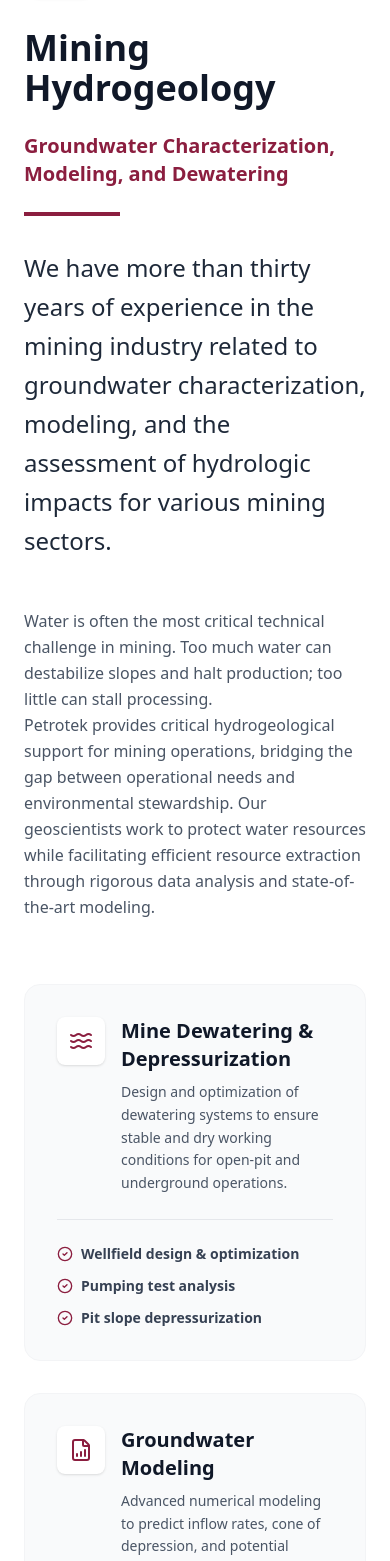
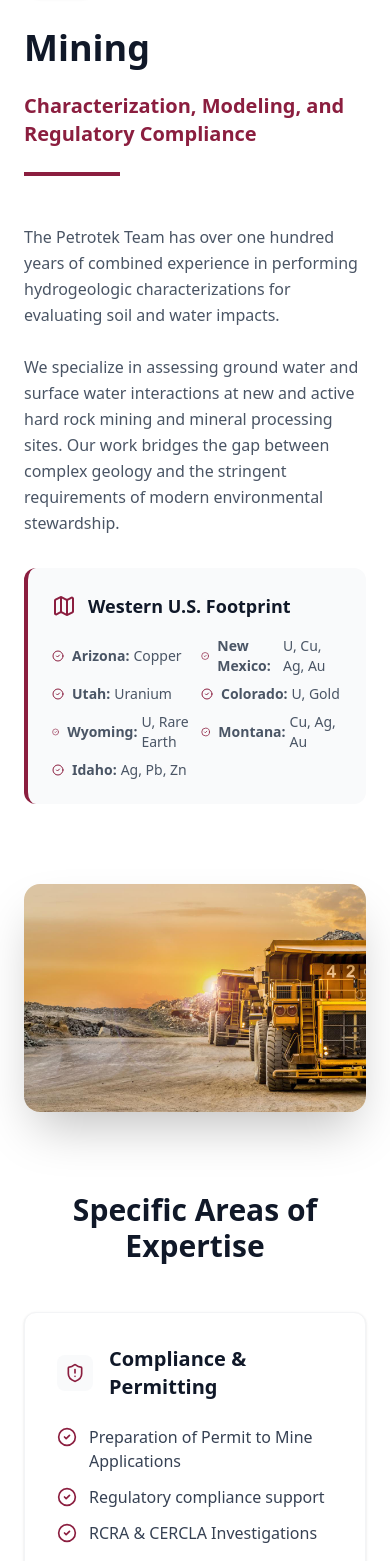
Before and after one commit to cmax88/petrotek-site, a React (Vite) app: page /mining in a window 390 px wide. Shown: the part 260-1821 px from the top of the page. Built offline with nearby package versions, Linux system fonts and the light colour scheme.

Commit message:
mining and safety pages

```diff
--- a/src/components/Layout.jsx
+++ b/src/components/Layout.jsx
@@ -28,8 +28,8 @@ const Layout = () => {
     { title: "Carbon Capture", id: "/carbon-capture" },
     { title: "Oil & Gas", id: "/oil-and-gas" },
     { title: "ISR Uranium", id: "/isr-uranium" },
-    { title: "Mining", id: "/mining" },
-    { title: "Safety", id: "/safety" }
+     { title: "Safety", id: "/safety" },
+    { title: "Mining", id: "/mining" }
   ];
 
   const handleContactClick = () => {
--- a/src/pages/Mining.jsx
+++ b/src/pages/Mining.jsx
@@ -10,52 +10,35 @@ import {
   Droplet,
   CheckCircle2,
   ChevronRight,
-  TrendingUp
+  TrendingUp,
+  Map,
+  ShieldAlert,
+  Search
 } from 'lucide-react';
 
 const Mining = () => {
   const maroon = "#8B1E3F";
 
-  const services = [
+  const miningExpertise = [
     {
-      title: "Mine Dewatering & Depressurization",
-      icon: <Waves className="w-6 h-6" style={{ color: maroon }} />,
-      description: "Design and optimization of dewatering systems to ensure stable and dry working conditions for open-pit and underground operations.",
-      items: [
-        "Wellfield design & optimization",
-        "Pumping test analysis",
-        "Pit slope depressurization"
-      ]
+      title: "Compliance & Permitting",
+      icon: <ShieldAlert className="w-5 h-5" />,
+      items: ["Preparation of Permit to Mine Applications", "Regulatory compliance support", "RCRA & CERCLA Investigations"]
     },
     {
-      title: "Groundwater Modeling",
-      icon: <FileBarChart className="w-6 h-6" style={{ color: maroon }} />,
-      description: "Advanced numerical modeling to predict inflow rates, cone of depression, and potential impacts on local water resources.",
-      items: [
-        "MODFLOW / FEFLOW simulations",
-        "Predictive impact analysis",
-        "Pore pressure modeling"
-      ]
+      title: "Hydrogeologic Characterization",
+      icon: <Waves className="w-5 h-5" />,
+      items: ["Aquifer characterization and assessment", "Geologic mapping & data interpretation", "Environmental monitoring for active sites"]
     },
     {
-      title: "Environmental Impact (EIS/EIA)",
-      icon: <Mountain className="w-6 h-6" style={{ color: maroon }} />,
-      description: "Comprehensive hydrologic assessments to support Environmental Impact Statements and permitting requirements.",
-      items: [
-        "Baseline hydrogeologic studies",
-        "Impact assessment on wetlands/springs",
-        "Regulatory compliance reporting"
-      ]
+      title: "Modeling & Remediation",
+      icon: <FileBarChart className="w-5 h-5" />,
+      items: ["Groundwater modeling for long-term conditions", "Groundwater remedial design", "Post-operational assessments"]
     },
     {
-      title: "Water Supply & Management",
-      icon: <Droplet className="w-6 h-6" style={{ color: maroon }} />,
-      description: "Sourcing reliable industrial water supplies and managing site-wide water balances for efficient operation.",
-      items: [
-        "Water source identification",
-        "Site-wide water balance modeling",
-        "Water rights technical support"
-      ]
+      title: "Strategic Support",
+      icon: <Search className="w-5 h-5" />,
+      items: ["Expert witness & litigation support", "Project management", "Water resource evaluations"]
     }
   ];
 
@@ -68,85 +51,129 @@ const Mining = () => {
           <ArrowRight className="rotate-180 w-4 h-4 mr-2 group-hover:-translate-x-1 transition-transform" /> Back to Home
         </Link>
 
-        <div className="max-w-5xl mx-auto">
+        <div className="max-w-6xl mx-auto">
 
           {/* Header Section */}
           <div className="mb-12">
             <div className="mb-6 p-4 bg-gray-50 inline-block rounded-2xl border border-gray-100 shadow-sm">
               <Pickaxe className="w-10 h-10" style={{ color: maroon }} />
             </div>
-            <h1 className="text-4xl md:text-5xl font-bold mb-6 text-gray-900">Mining Hydrogeology</h1>
-            <p className="text-xl text-[#8B1E3F] font-bold mb-6">Groundwater Characterization, Modeling, and Dewatering</p>
+            <h1 className="text-4xl md:text-5xl font-bold mb-6 text-gray-900">Mining</h1>
+            <p className="text-xl text-[#8B1E3F] font-bold mb-6">Characterization, Modeling, and Regulatory Compliance</p>
             <div className="w-24 h-1 mb-8" style={{ backgroundColor: maroon }}></div>
-
-            <p className="text-2xl text-gray-800 leading-relaxed font-medium">
-              We have more than thirty years of experience in the mining industry related to groundwater characterization, modeling, and the assessment of hydrologic impacts for various mining sectors.
-            </p>
           </div>
 
-          {/* Detailed Content */}
-          <div className="prose prose-lg max-w-none text-gray-600 mb-16 leading-relaxed">
+          {/* Intro Section with Sticky Image */}
+          <div className="flex flex-col lg:flex-row gap-12 mb-20 items-start">
+            <div className="lg:w-3/5 prose prose-lg max-w-none text-gray-600 leading-relaxed">
               <p>
-              Water is often the most critical technical challenge in mining. Too much water can destabilize slopes and halt production; too little can stall processing.
+                The Petrotek Team has over one hundred years of combined experience in performing hydrogeologic characterizations for evaluating soil and water impacts.
               </p>
+              <br></br>
               <p>
-              Petrotek provides critical hydrogeological support for mining operations, bridging the gap between operational needs and environmental stewardship. Our geoscientists work to protect water resources while facilitating efficient resource extraction through rigorous data analysis and state-of-the-art modeling.
+                We specialize in assessing ground water and surface water interactions at new and active hard rock mining and mineral processing sites. Our work bridges the gap between complex geology and the stringent requirements of modern environmental stewardship.
               </p>
+
+              <div className="my-8 p-6 bg-gray-50 rounded-xl border-l-4" style={{ borderColor: maroon }}>
+                <div className="flex items-center mb-4 text-gray-900">
+                  <Map className="mr-3 w-6 h-6" style={{ color: maroon }} />
+                  <h3 className="text-lg font-bold m-0">Western U.S. Footprint</h3>
                 </div>
-
-          {/* Services Grid */}
-          <div className="grid md:grid-cols-2 gap-8 mb-20">
-            {services.map((service, index) => (
-              <div key={index} className="bg-gray-50 p-8 rounded-2xl border border-gray-100 hover:shadow-lg transition-shadow flex flex-col h-full">
-                <div className="flex items-start mb-6">
-                  <div className="bg-white p-3 rounded-lg shadow-sm mr-4 shrink-0">
-                    {service.icon}
-                  </div>
-                  <div>
-                    <h3 className="text-xl font-bold text-gray-900 mb-2">{service.title}</h3>
-                    <p className="text-sm text-gray-600 leading-relaxed">{service.description}</p>
+                  <ul className="grid grid-cols-2 gap-2 text-sm m-0 list-none p-0">
+                    <li className="flex items-center">
+                      <CheckCircle2 className="w-3 h-3 mr-2 text-[#8B1E3F]" />
+                      <strong className="mr-1">Arizona:</strong> Copper
+                    </li>
+                    <li className="flex items-center">
+                      <CheckCircle2 className="w-3 h-3 mr-2 text-[#8B1E3F]" />
+                      <strong className="mr-1">New Mexico:</strong> U, Cu, Ag, Au
+                    </li>
+                    <li className="flex items-center">
+                      <CheckCircle2 className="w-3 h-3 mr-2 text-[#8B1E3F]" />
+                      <strong className="mr-1">Utah:</strong> Uranium
+                    </li>
+                    <li className="flex items-center">
+                      <CheckCircle2 className="w-3 h-3 mr-2 text-[#8B1E3F]" />
+                      <strong className="mr-1">Colorado:</strong> U, Gold
+                    </li>
+                    <li className="flex items-center">
+                      <CheckCircle2 className="w-3 h-3 mr-2 text-[#8B1E3F]" />
+                      <strong className="mr-1">Wyoming:</strong> U, Rare Earth
+                    </li>
+                    <li className="flex items-center">
+                      <CheckCircle2 className="w-3 h-3 mr-2 text-[#8B1E3F]" />
+                      <strong className="mr-1">Montana:</strong> Cu, Ag, Au
+                    </li>
+                    <li className="flex items-center">
+                      <CheckCircle2 className="w-3 h-3 mr-2 text-[#8B1E3F]" />
+                      <strong className="mr-1">Idaho:</strong> Ag, Pb, Zn
+                    </li>
+                  </ul>
               </div>
             </div>
 
-                <div className="mt-auto border-t border-gray-200 pt-6">
+            {/* Right Column: Image */}
+              <div className="lg:w-3/5 sticky top-32" >
+              <div className="relative rounded-2xl overflow-hidden shadow-2xl group">
+                <img
+                  src="/mining.jpg"
+                  alt="Petrotek Field Operations"
+                  className="w-full h-full object-cover transition-transform duration-500 group-hover:scale-105"
+                />
+              </div>
+            </div>
+          </div>
+
+          {/* Expertise Grid */}
+          <div className="mb-20">
+            <h2 className="text-3xl font-bold text-gray-900 mb-12 text-center">Specific Areas of Expertise</h2>
+            <div className="grid md:grid-cols-2 gap-8">
+              {miningExpertise.map((service, idx) => (
+                <div key={idx} className="p-8 bg-white border border-gray-100 rounded-xl shadow-sm hover:shadow-md transition-shadow">
+                  <div className="flex items-center mb-6">
+                    <div className="p-2 rounded-lg bg-gray-50 mr-4" style={{ color: maroon }}>
+                      {service.icon}
+                    </div>
+                    <h3 className="text-xl font-bold text-gray-900">{service.title}</h3>
+                  </div>
                   <ul className="space-y-3">
                     {service.items.map((item, i) => (
-                      <li key={i} className="flex items-center text-sm font-bold text-gray-700">
-                        <CheckCircle2 className="w-4 h-4 mr-2 text-[#8B1E3F] shrink-0" />
-                        {item}
+                      <li key={i} className="flex items-start text-gray-700">
+                        <CheckCircle2 className="w-5 h-5 mr-3 mt-0.5 flex-shrink-0" style={{ color: maroon }} />
+                        <span className="text-md">{item}</span>
                       </li>
                     ))}
                   </ul>
                 </div>
+              ))}
             </div>
-            ))}
           </div>
 
           {/* Strategic Insight Section */}
           <div className="bg-gray-900 text-white rounded-3xl p-10 md:p-14 shadow-2xl mb-16 relative overflow-hidden">
             <div className="relative z-10 grid md:grid-cols-3 gap-8 items-center">
               <div className="md:col-span-2">
-                 <h3 className="text-3xl font-bold mb-4">Strategic Water Management</h3>
+                 <h3 className="text-3xl font-bold mb-4">Proactive Water Management</h3>
                  <p className="text-gray-300 text-lg leading-relaxed mb-6">
-                   Modern mining requires a proactive approach to water. We help clients move beyond reactive dewatering to comprehensive lifecycle water management—reducing risks, lowering costs, and ensuring compliance from exploration through closure.
+                   From baseline studies for new permits to long-term monitoring for active operations and post-operational closures, we provide the technical depth required for the industry's most challenging subsurface environments.
                  </p>
                  <div className="flex items-center space-x-2 text-[#8B1E3F] font-bold">
                     <TrendingUp className="w-5 h-5" />
-                    <span>Optimizing Operational Efficiency</span>
+                    <span>Compliance & Operational Stability</span>
                  </div>
               </div>
               <div className="hidden md:flex justify-center">
                 <div className="w-32 h-32 border-4 border-[#8B1E3F] rounded-full flex items-center justify-center">
-                  <span className="text-3xl font-bold">30+</span>
-                  <span className="text-xs absolute mt-10 uppercase tracking-widest">Years Exp.</span>
+                  <span className="text-3xl font-bold text-white">100+</span>
+                  <span className="text-[10px] absolute mt-12 uppercase tracking-widest text-gray-400">Combined Exp.</span>
                 </div>
               </div>
             </div>
           </div>
 
           {/* CTA */}
-          <div className="text-center">
-            <h3 className="text-2xl font-bold mb-6 text-gray-900">Need hydrogeological support for your mine?</h3>
+          <div className="text-center p-12 bg-gray-50 rounded-3xl border border-dashed border-gray-300">
+             <h3 className="text-2xl font-bold mb-6 text-gray-900">Secure your project's hydrologic future.</h3>
              <Link
                to="/"
                onClick={() => setTimeout(() => document.getElementById('contact')?.scrollIntoView({behavior: 'smooth'}), 100)}
```
Also changed, not shown: src/pages/Safety.jsx (+83 -84 lines), public/mining.jpg (added), public/safety.jpg (added). Lines whose indentation alone changed are shown as unchanged.
